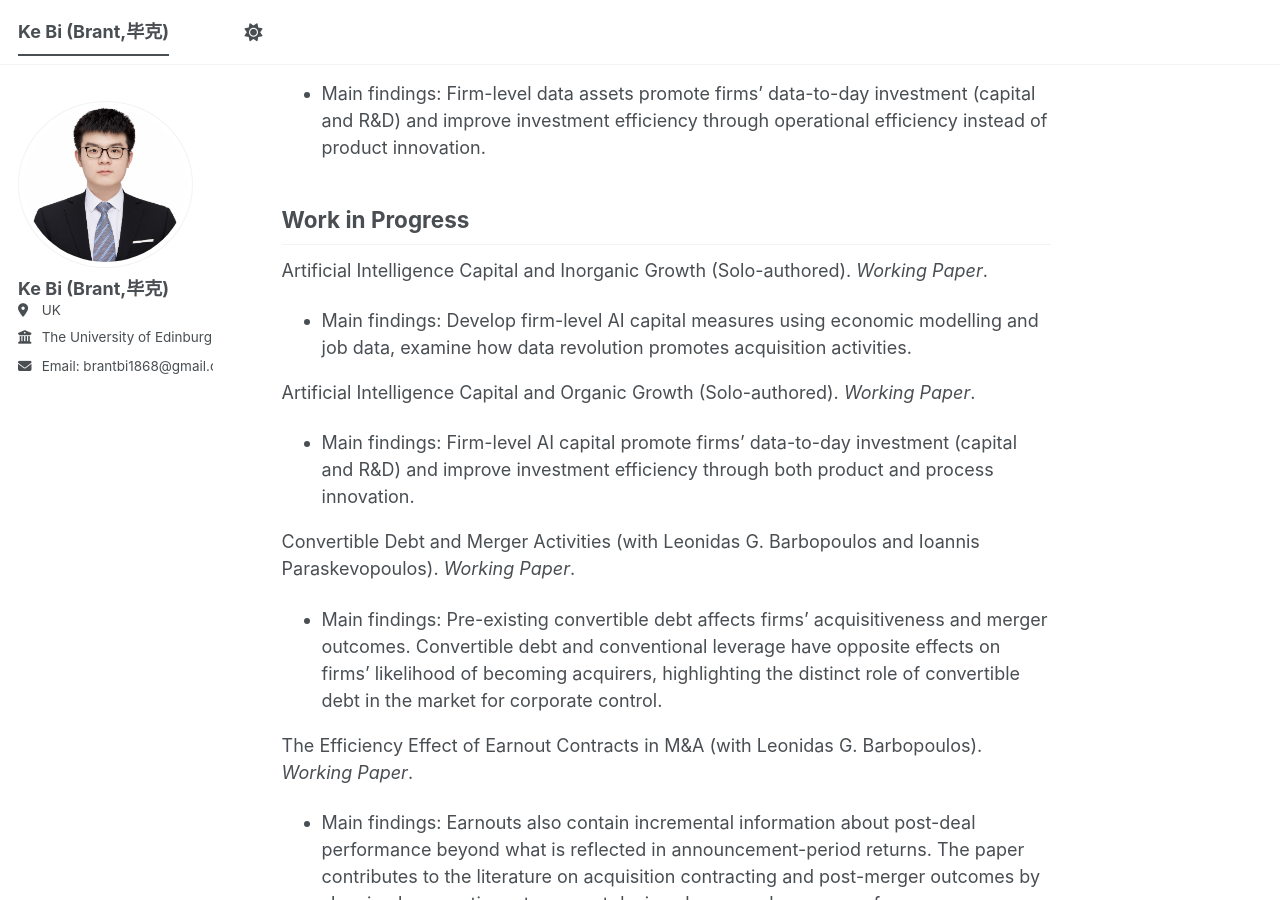
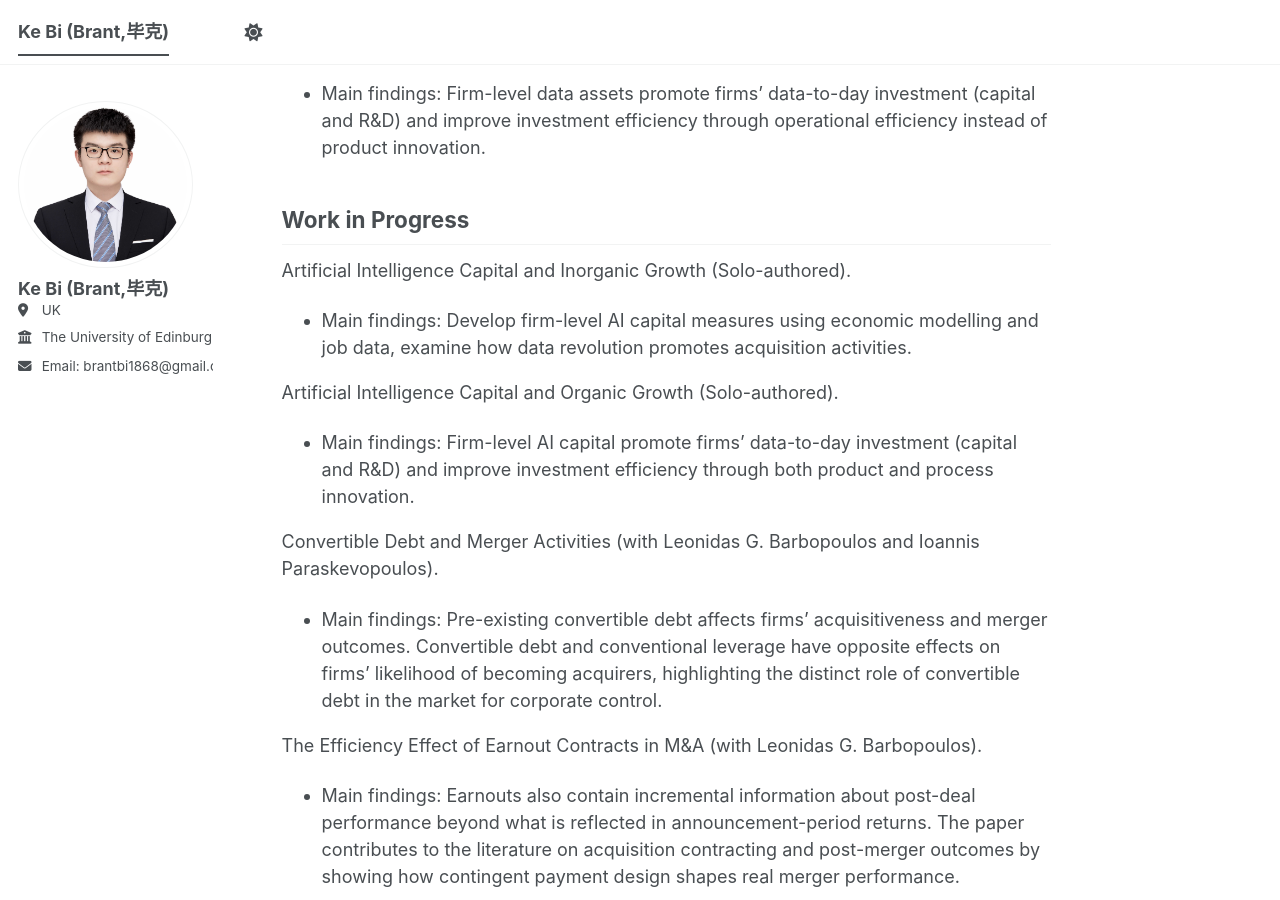
Before and after one commit to brant1868/brant1868.github.io, a Jekyll site: the page built from _pages/about.md, in a window 1280 px wide and 900 px high, scrolled down 1332 px. Built offline with Jekyll 4.4.1, drawn with Linux system fonts in a browser that asks for light colours; a script bundle is joined from its source files by our own code; library files that are not in the unit come from our copies.

Commit message:
Update about.md

```diff
--- a/_pages/about.md
+++ b/_pages/about.md
@@ -45,16 +45,16 @@ Working Papers
 
 Work in Progress
 ------
-Artificial Intelligence Capital and Inorganic Growth (Solo-authored). _Working Paper_.
+Artificial Intelligence Capital and Inorganic Growth (Solo-authored).
 - Main findings: Develop firm-level AI capital measures using economic modelling and job data, examine how data revolution promotes acquisition activities.
 
-Artificial Intelligence Capital and Organic Growth (Solo-authored). _Working Paper_.
+Artificial Intelligence Capital and Organic Growth (Solo-authored).
 - Main findings: Firm-level AI capital promote firms' data-to-day investment (capital and R&D) and improve investment efficiency through both product and process innovation.
 
-Convertible Debt and Merger Activities (with Leonidas G. Barbopoulos and Ioannis Paraskevopoulos). _Working Paper_.
+Convertible Debt and Merger Activities (with Leonidas G. Barbopoulos and Ioannis Paraskevopoulos).
 - Main findings: Pre-existing convertible debt affects firms’ acquisitiveness and merger outcomes. Convertible debt and conventional leverage have opposite effects on firms’ likelihood of becoming acquirers, highlighting the distinct role of convertible debt in the market for corporate control.
 
-The Efficiency Effect of Earnout Contracts in M&A (with Leonidas G. Barbopoulos). _Working Paper_.
+The Efficiency Effect of Earnout Contracts in M&A (with Leonidas G. Barbopoulos).
 - Main findings: Earnouts also contain incremental information about post-deal performance beyond what is reflected in announcement-period returns. The paper contributes to the literature on acquisition contracting and post-merger outcomes by showing how contingent payment design shapes real merger performance.
 
 
```
